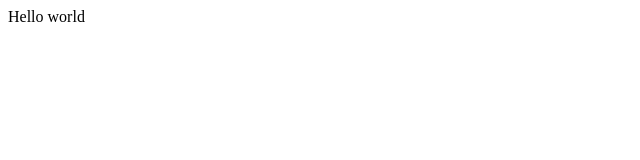
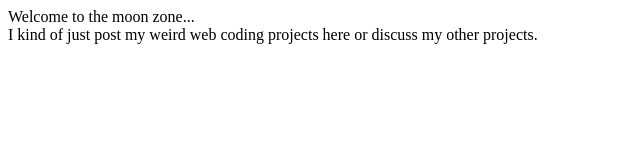
Before and after one commit to MoonBasedKas/MoonBasedKas.github.io, a plain HTML site: page index.html in a window 1280 px wide. Shown: the whole page, without its empty margins (0-640 px from the left). Drawn offline with Linux system fonts and the light colour scheme.

Commit message:
Update index.html

```diff
--- a/index.html
+++ b/index.html
@@ -1,5 +1,6 @@
 <body>
   <p>
-    Hello world
+    Welcome to the moon zone... <br>
+    I kind of just post my weird web coding projects here or discuss my other projects.
   </p>
 </body>
```
